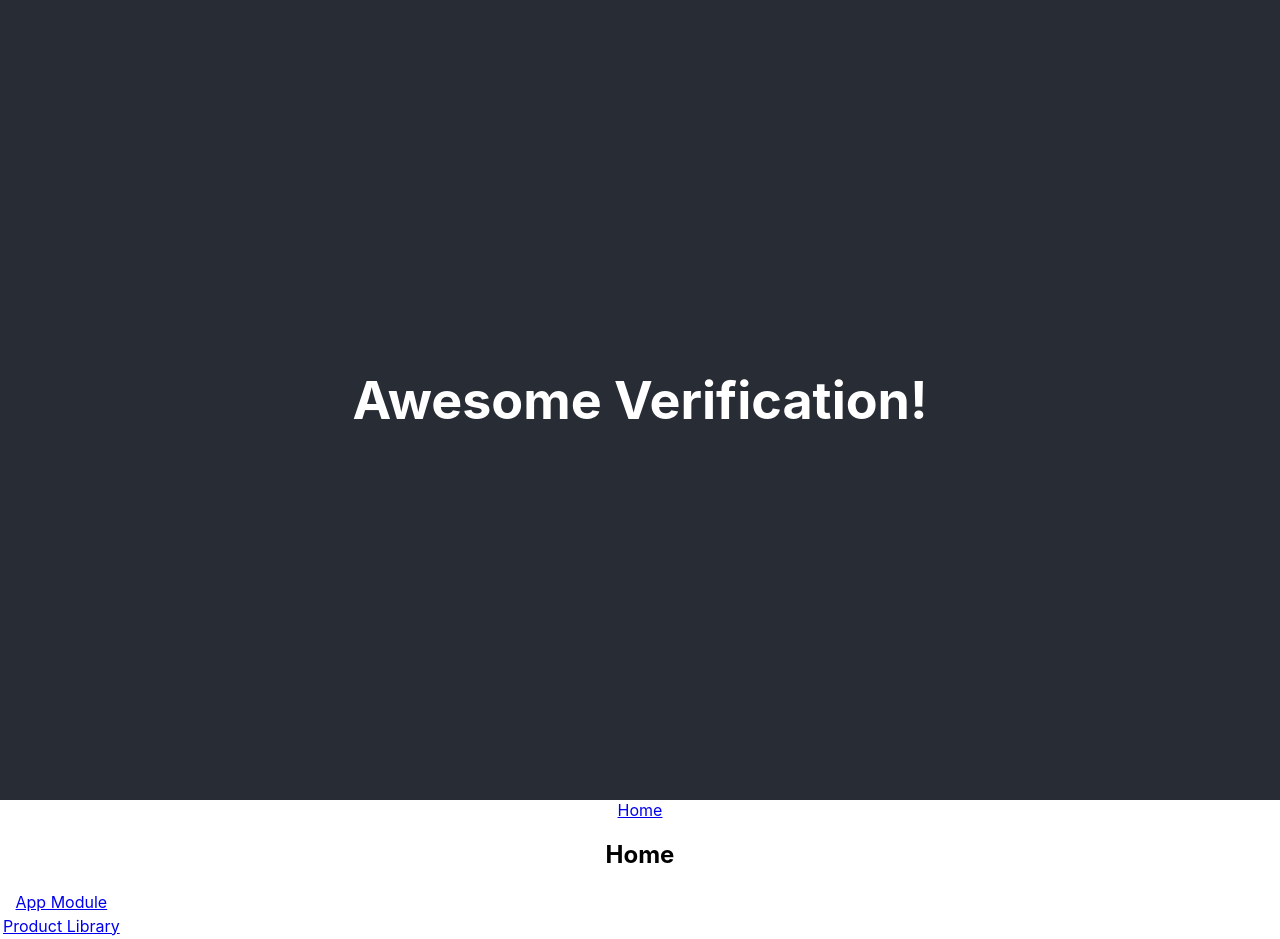
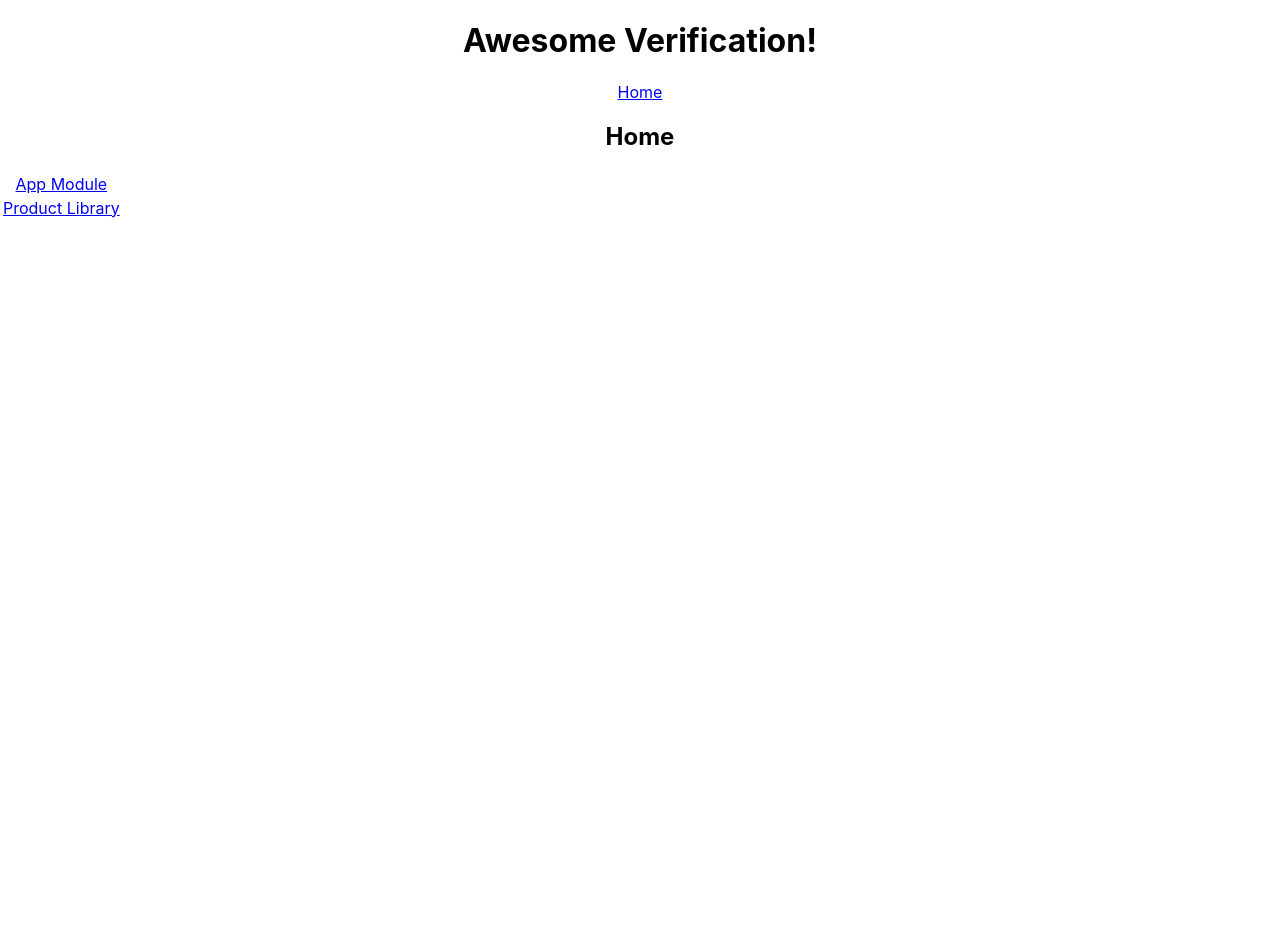
Before and after one commit to jmichaelward/verification-react, a React (Create React App) app: page / in a window 1280 px wide. After the commit the page ends 800 px from the top, so only its background shows below. Built offline with nearby package versions, Linux system fonts and the light colour scheme.

Commit message:
Remove app header styles.

```diff
--- a/src/App.css
+++ b/src/App.css
@@ -11,17 +11,6 @@
   .App-logo {
     animation: App-logo-spin infinite 20s linear;
   }
-}
-
-.App-header {
-  background-color: #282c34;
-  min-height: 100vh;
-  display: flex;
-  flex-direction: column;
-  align-items: center;
-  justify-content: center;
-  font-size: calc(10px + 2vmin);
-  color: white;
 }
 
 .App-link {
```
